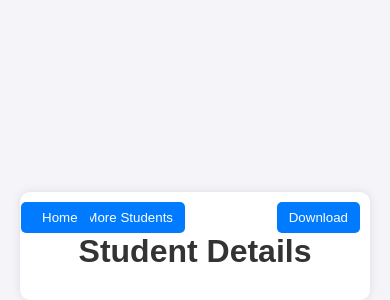
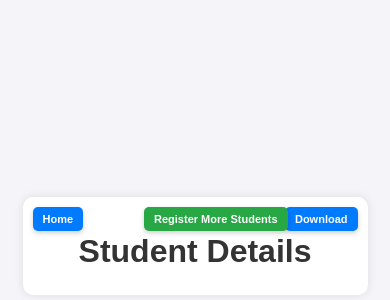
Before and after one commit to sanjaysaharsa/qr-code-attendance, a plain HTML site: page student_details.html in a window 390 px wide. Shown: the part 196-496 px from the top of the page. Drawn offline with Linux system fonts and the light colour scheme.

Commit message:
improving css

```diff
--- a/attendance.css
+++ b/attendance.css
@@ -5,24 +5,33 @@ body {
     margin: 0;
     padding: 0;
     color: #333;
+    display: flex;
+    flex-direction: column;
+    align-items: center;
+    justify-content: center;
+    min-height: 100vh;
 }
 
 .container {
+    width: 100%;
     max-width: 1200px;
     margin: 0 auto;
     padding: 20px;
+    box-sizing: border-box;
 }
 
 h1, h2 {
     color: #2c3e50;
     text-align: center;
     margin-bottom: 20px;
+    font-size: 24px;
 }
 
 /* QR Reader Section */
 #qr-reader {
     margin: 0 auto;
-    width: 300px;
+    width: 100%;
+    max-width: 300px;
     border: 2px solid #3498db;
     border-radius: 10px;
     overflow: hidden;
@@ -50,11 +59,12 @@ h1, h2 {
     left: 50%;
     transform: translate(-50%, -50%);
     background: #ffffff;
-    padding: 30px;
+    padding: 20px;
     border-radius: 15px;
     box-shadow: 0 10px 30px rgba(0, 0, 0, 0.2);
     z-index: 1000;
-    width: 350px;
+    width: 90%;
+    max-width: 350px;
     animation: fadeIn 0.3s ease-in-out;
 }
 
@@ -96,6 +106,8 @@ button {
     cursor: pointer;
     transition: background-color 0.3s ease, transform 0.2s ease;
     margin: 5px;
+    width: 100%;
+    box-sizing: border-box;
 }
 
 button:hover {
@@ -122,6 +134,8 @@ button:active {
     padding: 20px;
     border-radius: 10px;
     box-shadow: 0 4px 10px rgba(0, 0, 0, 0.1);
+    width: 100%;
+    box-sizing: border-box;
 }
 
 table {
@@ -156,17 +170,59 @@ table tr:hover {
 
 /* Responsive Design */
 @media (max-width: 768px) {
+    h1, h2 {
+        font-size: 20px;
+    }
+
     #qr-reader {
         width: 100%;
+        max-width: 100%;
     }
 
     #qr-details-popup {
         width: 90%;
-        padding: 20px;
+        padding: 15px;
     }
 
     button {
-        width: 100%;
-        margin: 5px 0;
+        font-size: 14px;
+        padding: 8px 16px;
+    }
+
+    .attendance-records {
+        padding: 15px;
+    }
+
+    table th, table td {
+        padding: 8px;
     }
 }
+
+@media (max-width: 480px) {
+    h1, h2 {
+        font-size: 18px;
+    }
+
+    #qr-reader {
+        border-radius: 5px;
+    }
+
+    #qr-details-popup {
+        width: 95%;
+        padding: 10px;
+    }
+
+    button {
+        font-size: 12px;
+        padding: 6px 12px;
+    }
+
+    .attendance-records {
+        padding: 10px;
+    }
+
+    table th, table td {
+        padding: 6px;
+        font-size: 12px;
+    }
+}
--- a/student_details.html
+++ b/student_details.html
@@ -48,6 +48,7 @@
             margin: 10px 0;
         }
 
+        /* General Button Styles */
         .download-btn,
         .register-btn,
         .home-btn {
@@ -56,30 +57,77 @@
             background-color: #007bff;
             color: white;
             border: none;
-            padding: 8px 12px;
+            padding: 10px 15px;
             cursor: pointer;
             border-radius: 5px;
+            font-size: 14px;
+            font-weight: 600;
+            transition: background-color 0.3s ease, transform 0.2s ease;
+            box-shadow: 0 2px 5px rgba(0, 0, 0, 0.2);
         }
 
         .download-btn:hover,
         .register-btn:hover,
         .home-btn:hover {
             background-color: #0056b3;
+            transform: translateY(-2px);
         }
 
+        .download-btn:active,
+        .register-btn:active,
+        .home-btn:active {
+            transform: translateY(0);
+        }
+
+        /* Specific Styles for the Register More Students Button */
+        .register-btn {
+            right: 120px; /* Adjusted position */
+            background-color: #28a745; /* Green color for a distinct look */
+        }
+
+        .register-btn:hover {
+            background-color: #218838; /* Darker green on hover */
+        }
+
+        /* Position Adjustments for Other Buttons */
         .download-btn {
             right: 10px;
-            /* Position for download button */
-        }
-
-        .register-btn {
-            right: 185px;
-            /* Position for register button */
         }
 
         .home-btn {
             left: 10px;
-            /* Position for home button */
+        }
+
+        /* Responsive Design for Mobile Devices */
+        @media (max-width: 768px) {
+            .container {
+                width: 90%;
+                padding: 15px;
+            }
+
+            .download-btn,
+            .register-btn,
+            .home-btn {
+                padding: 8px 12px;
+                font-size: 12px;
+            }
+
+            .register-btn {
+                right: 100px; /* Adjusted position for smaller screens */
+            }
+        }
+
+        @media (max-width: 480px) {
+            .download-btn,
+            .register-btn,
+            .home-btn {
+                padding: 6px 10px;
+                font-size: 11px;
+            }
+
+            .register-btn {
+                right: 80px; /* Further adjusted position for very small screens */
+            }
         }
 
         /* Hide unnecessary elements when printing */
@@ -105,7 +153,6 @@
 
             h1 {
                 text-align: center;
-                /* Center the heading */
                 font-size: 24px;
                 margin-bottom: 10px;
             }
@@ -128,7 +175,6 @@
             .register-btn,
             .home-btn {
                 display: none !important;
-                /* Ensures the buttons are not visible at all */
             }
 
             @page {
```
